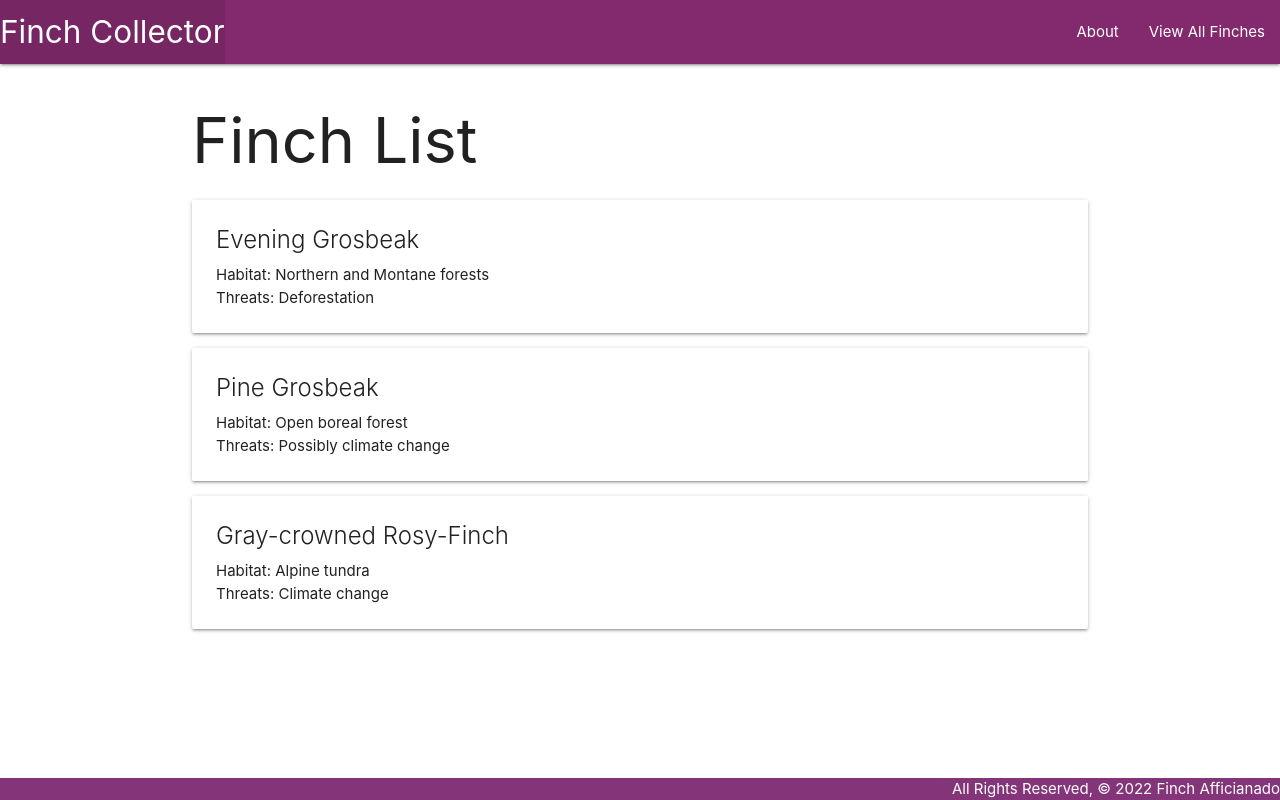
After one commit to kelso-gh/finchcollector, a Django app: page /finches/ in a window 1280 px wide. The commit adds this page. Run offline with Django 4.2, Linux system fonts and the light colour scheme.

Commit message:
completed finch/index.html

```diff
--- a/main_app/static/css/style.css
+++ b/main_app/static/css/style.css
@@ -12,3 +12,7 @@
     padding-top: 0;
     text-align: right;
   }
+
+  .nav-wrapper, .page-footer {
+    background-color: rgba(122, 36, 110, 0.92);
+  }
--- a/main_app/templates/base.html
+++ b/main_app/templates/base.html
@@ -19,6 +19,7 @@
         </ul>
         <ul class="right">
           <li><a href="/about">About</a></li>
+          <li><a href="/finches">View All Finches</a></li>
         </ul>
       </div>
     </nav>
--- /dev/null
+++ b/main_app/templates/finches/index.html
@@ -0,0 +1,17 @@
+{% extends 'base.html' %}
+{% block content %}
+
+<h1>Finch List</h1>
+
+{% for finch in finches %}
+  <div class="card">
+    <div class="card-content">
+      <span class="card-title">{{ finch.name }}</span>
+      <p>Habitat: {{ finch.habitat }}</p>
+      <p>Threats: {{ finch.threats }}</p>
+
+    </div>
+  </div>
+{% endfor %}
+
+{% endblock %}
--- a/main_app/templates/home.html
+++ b/main_app/templates/home.html
@@ -4,9 +4,9 @@
     <meta charset="UTF-8">
     <meta http-equiv="X-UA-Compatible" content="IE=edge">
     <meta name="viewport" content="width=device-width, initial-scale=1.0">
-    <title>Ya Fav Finches</title>
+    <title>Home</title>
 </head>
 <body>
-    <h1>le finch test</h1>
+    <h1>Finches Home</h1>
 </body>
 </html>
--- a/main_app/urls.py
+++ b/main_app/urls.py
@@ -4,4 +4,5 @@
 urlpatterns = [
     path('', views.home, name='home'), # Naming routes is best practice
     path('about/', views.about, name='about'),
+    path('finches/', views.finches_index, name="finches")
 ]
--- a/main_app/views.py
+++ b/main_app/views.py
@@ -11,3 +11,8 @@
 
 def about(request):
     return render(request, 'about.html')
+
+def finches_index(request):
+    return render(request, 'finches/index.html', {
+        'finches': finches
+    })
```
